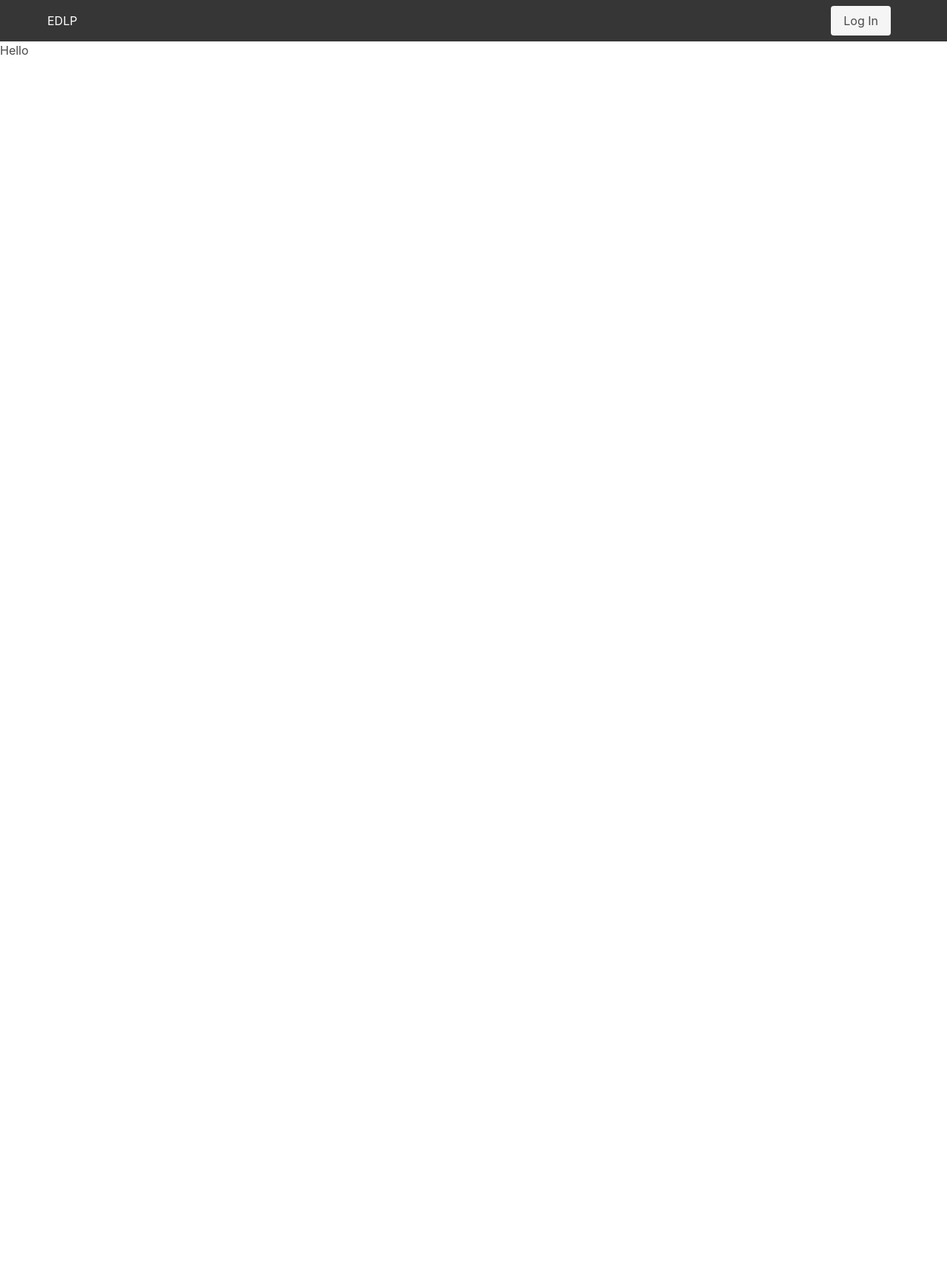
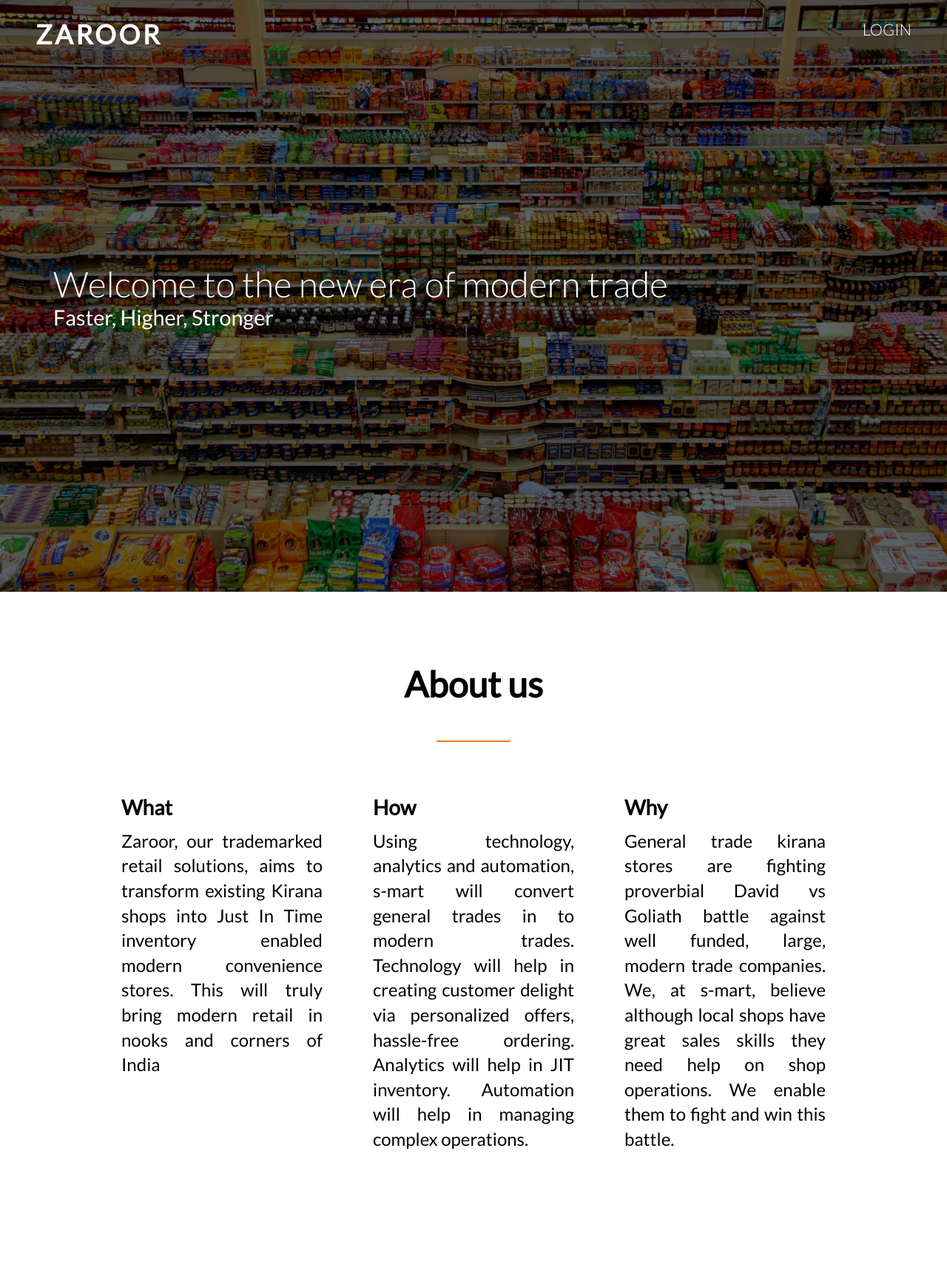
Before and after one commit to rupesh-thakare/edlp, a Flask app: template app/templates/index.html in a window 1280 px wide. Shown: the whole page at 74% size. Before the commit the page ends 74 px from the top, so only its background shows below. Run offline with Flask 2, Linux system fonts and the light colour scheme; the template is opened without the code that fills it, so the values that code supplies are empty; some libraries are stand-ins or nearby versions.

Commit message:
adding home page

```diff
--- a/app/main/views.py
+++ b/app/main/views.py
@@ -20,7 +20,7 @@ def get_aware_current_datetime():
 @main.route('/')
 def index():
     if not current_user.is_authenticated:
-        return redirect(url_for('auth.login'))
+        return render_template('index.html')
     return redirect(url_for(DEFAULT_ROUTE))
 
 
--- /dev/null
+++ b/app/static/css/home-styles.css
@@ -0,0 +1,177 @@
+* {
+    margin: 0;
+    padding: 0;
+    box-sizing: border-box;
+}
+
+body {
+    font-size: 18px;
+    font-family: 'Lato', 'Arial', sans-serif;
+}
+
+a {
+    text-decoration: none;
+    color: inherit;
+}
+
+header {
+    background-image: linear-gradient(rgba(0, 0, 0, 0.6), rgba(0, 0, 0, 0.6)), url('../images/store-bg-2.jpeg');
+    background-attachment: fixed;
+    background-position: center;
+    background-size: cover;
+    height: 100vh;
+    color: white;
+    padding: 0 1em;
+}
+
+header nav {
+    display: flex;
+    justify-content: space-between;
+    padding: 1em 0;
+}
+
+.site-logo {
+    font-weight: bolder;
+    text-transform: uppercase;
+    font-size: 1.5em;
+    letter-spacing: 0.1em;
+}
+
+.main-nav li {
+    list-style: none;
+    text-transform: uppercase;
+}
+
+.main-nav li a:link,
+.main-nav li a:visited {
+    text-decoration: none;
+    font-size: 0.9em;
+    font-weight: 300;
+    color: white;
+    padding: 0.2em 0;
+    transition: border-bottom 0.2s;
+}
+
+.main-nav li a:hover,
+.main-nav li a:active {
+    border-bottom: 2px solid #e67e22;
+}
+
+.hero-text-box {
+    position: absolute;
+    display: block;
+    width: 100%;
+    padding: 0 1em;
+    top: 50%;
+    left: 50%;
+    transform: translate(-50%, -50%);
+}
+
+.hero-text-box h1 {
+    font-size: 2em;
+    font-weight: 300;
+}
+
+.hero-text-box .subheading {
+    font-size: 1.2em;
+}
+
+section {
+    padding: 2em 0;
+}
+
+.section-about-us {
+
+}
+
+section .section-heading {
+    font-size: 2em;
+    text-align: center;
+}
+
+section .section-heading:after {
+    display: block;
+    height: 2px;
+    background-color: #e67e22;
+    content: " ";
+    width: 100px;
+    margin: 0 auto;
+    margin-top: 1em;
+}
+
+.about-us {
+    display: flex;
+    flex-wrap: wrap;
+    padding: 1.5em 1em;
+    text-align: justify;
+}
+
+.about-us-feature {
+    width: 100%;
+    line-height: 140%;
+}
+
+.about-us-feature + .about-us-feature {
+    margin-top: 2em;
+}
+
+.about-us-feature .feature-heading {
+    margin-bottom: 0.4em;
+}
+
+
+@media screen and (min-width: 769px) {
+     header {
+         padding: 0 2em;
+     }
+
+    .hero-text-box {
+        padding: 0 3em;
+    }
+
+    .about-us {
+        flex-wrap: initial;
+        padding: 3em 4em;
+        justify-content: space-evenly;
+    }
+
+    .about-us-feature {
+        width: 25%;
+    }
+
+    .about-us-feature + .about-us-feature {
+        margin-top: 0;
+    }
+
+    section {
+        padding: 4em 0;
+    }
+}
+
+@media screen and (min-width: 1201px) {
+    body {
+        font-size: 24px;
+    }
+
+    .hero-text-box h1 {
+        font-weight: 300;
+    }
+}
+
+@media screen and (min-width: 1441px) {
+    body {
+
+    }
+
+    header {
+        padding: 0 8em;
+    }
+
+    .hero-text-box {
+        padding: 0 8em;
+    }
+
+    .hero-text-box h1 {
+        font-size: 2.5em;
+    }
+}
--- a/app/templates/index.html
+++ b/app/templates/index.html
@@ -1,7 +1,43 @@
-{% extends "base.html" %}
-
-{% block page_content %}
-<div class="page-header">
-    <h1>Hello</h1>
-</div>
-{% endblock %}
+<!doctype html>
+<html lang="en">
+<head>
+  <meta charset="UTF-8">
+  <meta name="viewport"
+        content="width=device-width, user-scalable=no, initial-scale=1.0, maximum-scale=1.0, minimum-scale=1.0">
+  <meta http-equiv="X-UA-Compatible" content="ie=edge">
+  <title>Zaroor</title>
+  <link rel="stylesheet" href="{{ url_for('static', filename='css/home-styles.css') }}">
+  <link href='http://fonts.googleapis.com/css?family=Lato:100,300,400,300italic' rel='stylesheet' type='text/css'>
+</head>
+<body>
+<header>
+  <nav>
+    <p class="site-logo"><a href="index.html">zaroor</a></p>
+    <ul class="main-nav">
+      <li><a href="{{ url_for('main.search') }}">login</a></li>
+    </ul>
+  </nav>
+  <div class="hero-text-box">
+    <h1>Welcome to the new era of modern trade</h1>
+    <p class="subheading">Faster, Higher, Stronger</p>
+  </div>
+</header>
+<section class="section-about-us">
+  <h2 class="section-heading">About us</h2>
+  <div class="about-us">
+    <div class="about-us-feature">
+      <h3 class="feature-heading">What</h3>
+      <p>Zaroor, our trademarked retail solutions,  aims to transform existing Kirana shops into Just In Time inventory enabled modern convenience stores. This will truly bring modern retail in nooks and corners of India </p>
+    </div>
+    <div class="about-us-feature">
+      <h3 class="feature-heading">How</h3>
+      <p>Using technology, analytics and automation, s-mart will convert general trades in to modern trades. Technology will help in creating customer delight via personalized offers, hassle-free ordering. Analytics will help in JIT inventory.  Automation will help in managing complex operations.</p>
+    </div>
+    <div class="about-us-feature">
+      <h3 class="feature-heading">Why</h3>
+      <p>General trade kirana stores are fighting  proverbial David vs Goliath battle against well funded, large, modern trade companies. We, at s-mart, believe although local shops have great sales skills they need help on shop operations. We enable them to fight and win this battle.  </p>
+    </div>
+  </div>
+</section>
+</body>
+</html>
```
Also changed, not shown: app/static/images/store-bg-2.jpeg (added).
